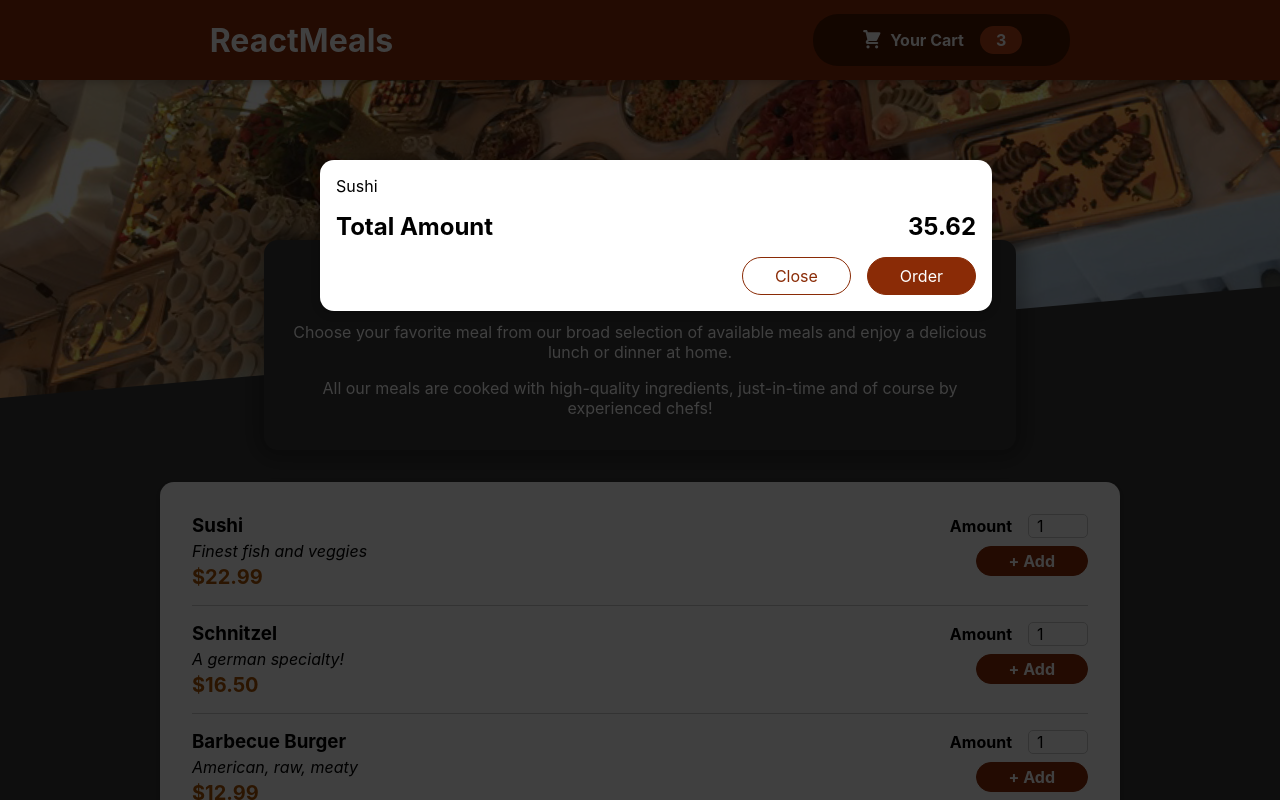
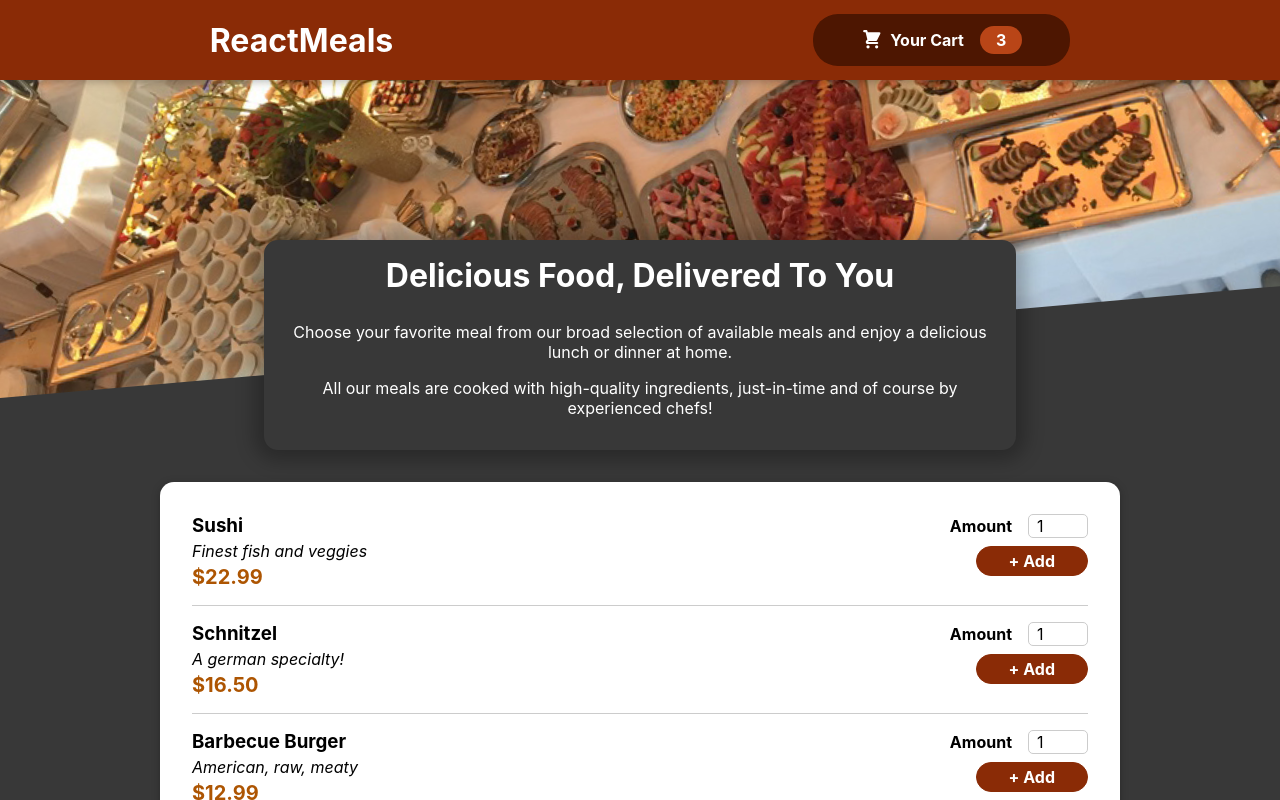
Before and after one commit to mahrezaissiouene/React-Meals-app, a React (Create React App) app: page / in a window 1280 px wide. Shown: the top 800 px of the page. Built offline with nearby package versions, Linux system fonts and the light colour scheme.

Commit message:
manage the modal component

```diff
--- a/src/App.js
+++ b/src/App.js
@@ -1,14 +1,25 @@
-import { Fragment } from "react";
+import { Fragment , useState } from "react";
 import Cart from "./components/Carts/Cart";
 import Header from "./components/Layout/Header";
 import Meals from "./components/Meals/Meals";
 
 
 function App() {
+  const [cartIsshown , setcartIsshown] = useState(false);
+
+  const showncartHandler = () => {
+    setcartIsshown(true);
+  }
+
+  const hidecartHandler = () => {
+    setcartIsshown(false);
+  }
+
+
   return (
     <Fragment>
-      <Cart/>
-      <Header />
+    {cartIsshown &&  <Cart onhidecart={hidecartHandler} />} { /* if cartisshown then show cart */ }
+      <Header onshowncart={showncartHandler} />
       <main>
         <Meals />
       </main>
--- a/src/components/Carts/Cart.js
+++ b/src/components/Carts/Cart.js
@@ -2,7 +2,7 @@ import React from "react";
 import Modal from "../UI/Modal";
 import classes from "./Cart.module.css";
 
- const Cart = () => {
+ const Cart = (props) => {
   const cartItems = (
     <ul className={classes["cart-items"]}>
       {[{ id: "C1", name: "Sushi", amount: 2, price: 12.99 }].map((item) => (
@@ -20,7 +20,7 @@ import classes from "./Cart.module.css";
       </div>
 
       <div className={classes.actions}>
-        <button className={classes["button--alt"]}>Close</button>
+        <button className={classes["button--alt"]} onClick={props.onhidecart} >Close</button>
         <button className={classes.button}>Order</button>
       </div>
     </Modal>
--- a/src/components/Layout/Header.js
+++ b/src/components/Layout/Header.js
@@ -9,7 +9,7 @@ const Header = (props) => {
     <Fragment >
       <header className={classes.header} >
         <h1>ReactMeals</h1>
-        <HeaderCartButton />
+        <HeaderCartButton HonClick={props.onshowncart} />
       </header>
 
       <div className={classes['main-image']}>
--- a/src/components/Layout/HeaderCartButton.js
+++ b/src/components/Layout/HeaderCartButton.js
@@ -5,7 +5,7 @@ import classes from './HeaderCartButton.module.css';
 
 function HeaderCartButton(props) {
   return (
-    <button className={classes.button} >
+    <button className={classes.button} onClick={props.HonClick} >
         <span className={classes.icon}>  <CartIcon />  </span>
         <span>Your Cart</span>
         <span className={classes.badge} > 3 </span>
```
